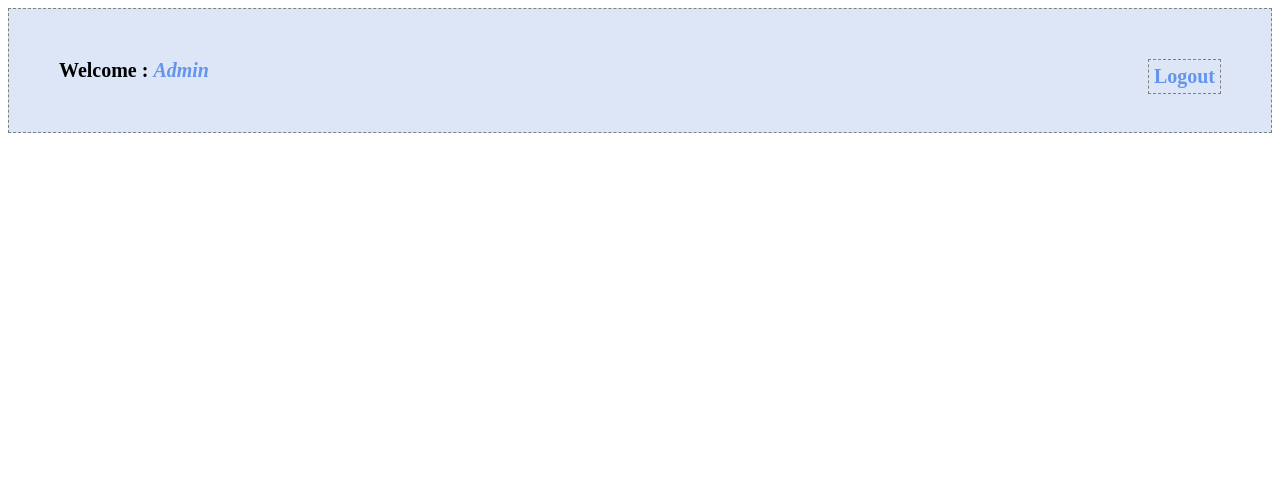
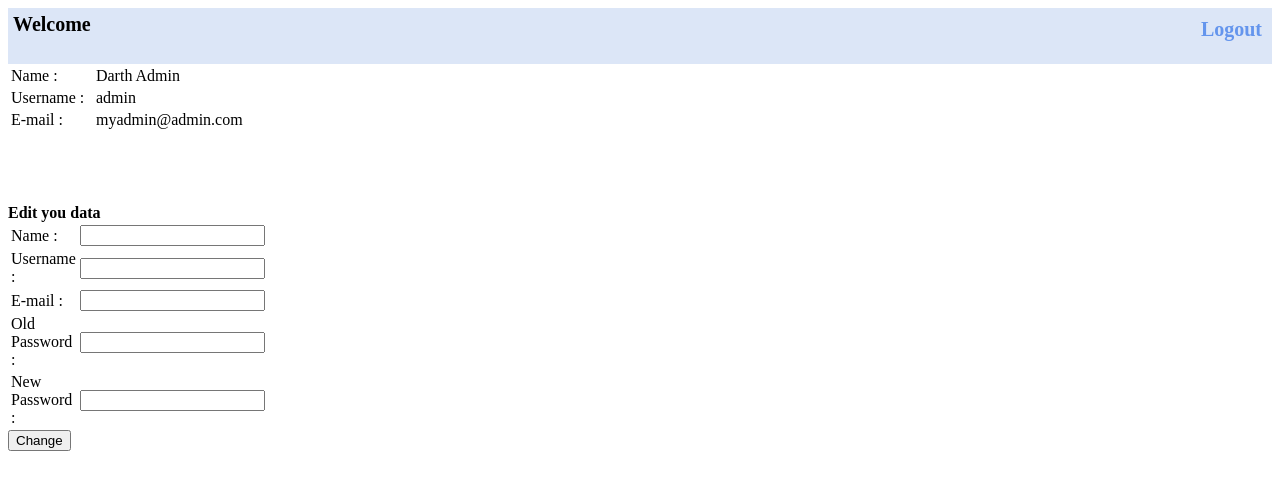
Before and after one commit to boian-ivanov/MyPhpProject, a PHP site: page /profile.php in a window 1280 px wide. Shown: the top 490 px of the page. Run offline with PHP 8.4, Linux system fonts and the light colour scheme; a user stored in the database is signed in; data comes from the database, SQL or seed files in the repository; both versions use the stored data as it was after the commit; data that the repository does not hold is empty.

Commit message:
Login v.1
Working login form with register and a profile page synched with a
database

```diff
--- a/index.php
+++ b/index.php
@@ -21,7 +21,7 @@ if(isset($_SESSION['login_user'])){
 <input id="name" name="username" placeholder="Username" type="text">
 <!--<label>Password : </label>-->
 <input id="password" name="password" placeholder="Password" type="password">
-<input name="submit" type="submit" value="Login">
+<input id="submit" name="submit" type="submit" value="Login">
 <b id="register"><a href="register.php">Register</a></b>
 <br>
 <span><?php echo $error; ?></span>
--- a/profile.php
+++ b/profile.php
@@ -1,16 +1,80 @@
 <?php
 include('session.php');
+
+if(isset($_POST['btn_edit'])){
+	$ch_username =  mysqli_real_escape_string($connection, $_POST['ch_username']);
+	$ch_name =  mysqli_real_escape_string($connection, $_POST['ch_name']);
+	$ch_email =  mysqli_real_escape_string($connection, $_POST['ch_email']);
+	$ch_pass_old =  mysqli_real_escape_string($connection, $_POST['ch_pass_old']);
+	$ch_pass =  mysqli_real_escape_string($connection, $_POST['ch_pass']);
+
+	if ($pass_db == $ch_pass_old){
+		mysqli_query($connection, "UPDATE `deadneon_myphpproject`.`login` SET `username` = '$ch_username', `email` = '$ch_email', `password` = '$ch_pass', `name` = '$ch_name' WHERE `login`.`id` = $id_db;");
+		$msg = "Your data has been altered succesfully!";
+	} else {
+		$msg = "Your old password doesn't match.";
+	}
+}
 ?>
 <!DOCTYPE html>
 <html>
 <head>
-<title><?php echo ucfirst($login_session);?>'s Profile</title>
+<title><?php echo ucfirst($name_db);?>'s Profile</title>
 <link href="style.css" rel="stylesheet" type="text/css">
 </head>
 <body>
 <div id="profile">
-<b id="welcome">Welcome : <i><?php echo ucfirst($login_session); ?></i></b>
+<b id="welcome">Welcome <i><?php //echo ucfirst($login_session); ?></i></b>
 <b id="logout"><a href="logout.php">Logout</a></b>
+<br><br>
 </div>
+
+<!--<form method="post" action="upload_file.php" enctype="multipart/form-data">
+	Select file: <input type="file" name="imenafail">
+	<input type="submit" value="Upload">
+</form>-->
+<form action="" method="post">
+<table style="width:20%">
+<tr>
+	<td>Name : </td>
+	<td><?php echo $name_db;?></td>
+</tr>
+<tr>
+	<td>Username : </td>
+	<td><?php echo $username_db?></td>
+</tr>
+<tr>
+	<td>E-mail : </td>
+	<td><?php echo $email_db?></td>
+</tr>
+</table>
+<br><br><br><br>
+<b id="edit">Edit you data</b><br>
+<table style="width:20%">
+<tr>
+	<td>Name : </td>
+	<td><input id="ch_name" name="ch_name" type="text"></td>
+</tr>
+<tr>
+	<td>Username : </td>
+	<td><input id="ch_username" name="ch_username" type="text"></td>
+</tr>
+<tr>
+	<td>E-mail : </td>
+	<td><input id="ch_email" name="ch_email" type="email"></td>
+</tr>
+<tr>
+	<td>Old Password : </td>
+	<td><input id="ch_pass_old" name="ch_pass_old" type="password"></td>
+</tr>
+<tr>
+	<td>New Password : </td>
+	<td><input id="ch_pass" name="ch_pass" type="password"></td>
+</tr>
+</table>
+<input id="btn_edit" name="btn_edit" type="submit" value="Change">
+<br>
+<span><?php echo $msg; ?></span>
+</form>
 </body>
 </html>
--- a/session.php
+++ b/session.php
@@ -1,17 +1,31 @@
 <?php
-$connection = mysql_connect("localhost", "root", "");
+$connection = mysqli_connect("localhost", "root", "","deadneon_myphpproject");
 
-$db = mysql_select_db("deadneon_myphpproject", $connection);
+//$db = mysqli_select_db("deadneon_myphpproject", $connection);
 session_start();
 
 $user_check = $_SESSION['login_user'];
-$ses_sql = mysql_query("SELECT username FROM login WHERE username='$user_check'", $connection);
+$username_sql = mysqli_query($connection, "SELECT username FROM login WHERE username='$user_check'");
+$name_sql = mysqli_query($connection, "SELECT name FROM login WHERE username='$user_check'");
+$email_sql = mysqli_query($connection, "SELECT email FROM login WHERE username='$user_check'");
+$pass_sql = mysqli_query($connection, "SELECT password FROM login WHERE username='$user_check'");
+$id_sql = mysqli_query($connection, "SELECT id FROM login WHERE username='$user_check'");
 
-$row = mysql_fetch_assoc($ses_sql);
-$login_session = $row['username'];
+//$row = mysql_fetch_assoc($ses_sql);
+$row_username = mysqli_fetch_assoc($username_sql);
+$row_name = mysqli_fetch_assoc($name_sql);
+$row_email = mysqli_fetch_assoc($email_sql);
+$row_pass = mysqli_fetch_assoc($pass_sql);
+$row_id = mysqli_fetch_assoc($id_sql);
 
-if(!isset($login_session)){
-	mysql_close($connection);
+$username_db = $row_username['username'];
+$name_db = $row_name['name'];
+$email_db = $row_email['email'];
+$pass_db = $row_pass['password'];
+$id_db = $row_id['id'];
+/*if(!isset($login_session)){
+	mysqli_close($connection);
+	//mysqli_free_result($row);
 	header('Location: index.php');
-}
+}*/
 ?>
--- a/style.css
+++ b/style.css
@@ -41,7 +41,8 @@ border:3px solid #ccc;
 padding:15px 40px 25px;
 margin-top:70px
 }
-input[type=text],input[type=password] {
+/*input[type=text],input[type=password],input[type=email]*/
+#name, #username, #email, #password {
 width:99.5%;
 padding:8px;
 margin-top:10px;
@@ -50,7 +51,8 @@ padding-left:5px;
 font-size:17px;
 font-family:"Lucida Sans Unicode", "Lucida Grande", sans-serif
 }
-input[type=submit] {
+/*input[type=submit]*/
+#submit {
 width:105%;
 background-color:#3398ff;
 color:#fff;
@@ -77,15 +79,20 @@ margin-bottom:15px
 }
 
 #profile {
-padding:50px;
-border:1px dashed grey;
+padding:5px;
+border:1px;
 font-size:20px;
 background-color:#DCE6F7
 }
+
+/*#welcome {
+text-align: center;
+}*/
+
 #logout {
 float:right;
 padding:5px;
-border:dashed 1px gray
+/*border:dashed 1px gray*/
 }
 a {
 text-decoration:none;
```
Also changed, not shown: dbconnect.php (+7 -7 lines), deadneon_myphpproject.sql (added, +66 -0 lines), login.php (+8 -7 lines), register.php (+50 -11 lines).
